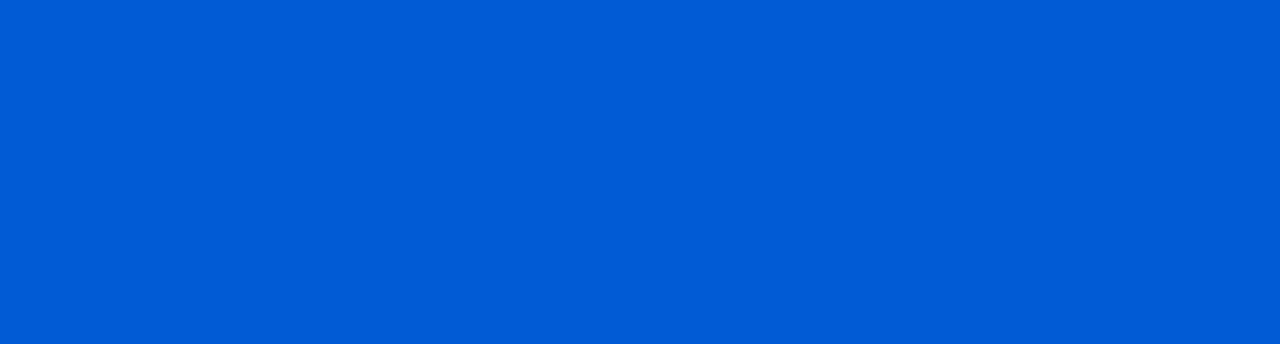
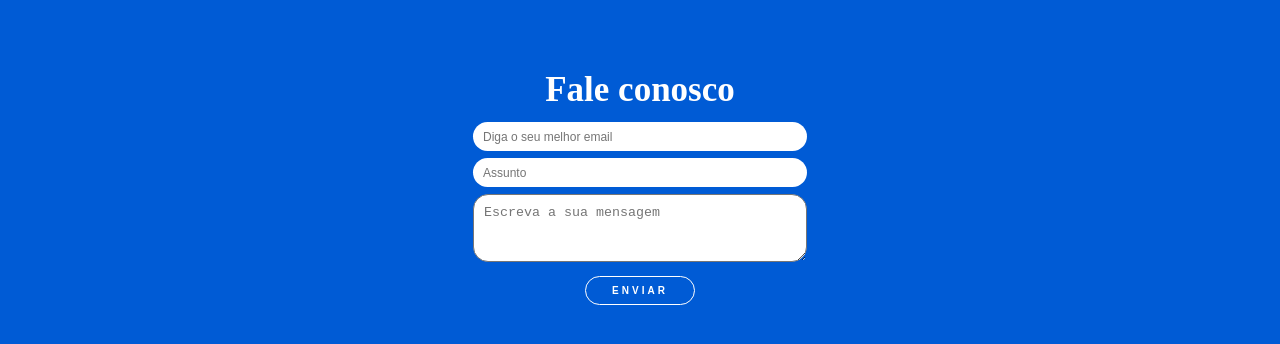
Before and after one commit to AnthonyH30/Gudi-Viagens, a React (Vite) app: page / in a window 1280 px wide. Shown: the part 450-794 px from the top of the page. Built offline with nearby package versions, Linux system fonts and the light colour scheme.

Commit message:
adding contact section

```diff
--- /dev/null
+++ b/src/Components/Contato/index.tsx
@@ -0,0 +1,21 @@
+import { memo } from "react";
+import Input from "../Input";
+import Title from "../Title";
+import './styles.scss';
+
+
+function Contato(){
+    return(
+        <div className="contato">
+            <Title style={{color: 'white'}} text="Fale conosco" />
+            <form>
+                <Input style={{width: '334px'}} placeholder="Diga o seu melhor email" />
+                <Input style={{width: '334px'}} placeholder="Assunto" />
+                <textarea placeholder="Escreva a sua mensagem"></textarea>
+                <button>Enviar</button>
+            </form>
+        </div>
+    )
+}
+
+export default memo(Contato);
--- /dev/null
+++ b/src/Components/Contato/styles.scss
@@ -0,0 +1,33 @@
+@import '../../Styles/variables.scss';
+@import '../../Styles/mixins.scss';
+
+.contato{
+    height: 385px;
+    width: 100%;
+    background-color: $bg-color-secondary;
+    @include center;
+    flex-direction: column;
+
+    form{
+        display: flex;
+        flex-direction: column;
+        gap: 7px;
+        margin-top: 12px;
+        @include center;
+
+        textarea{
+            border-radius: 15px;
+            padding: 10px;
+            outline: none;
+            height: 68px;
+            width: 334px;
+        }
+
+        button{
+            @include center;
+            @include btn;
+            border: 1px solid white;
+            margin-top: 7px;
+        }
+    }
+}
--- a/src/Components/Input/index.tsx
+++ b/src/Components/Input/index.tsx
@@ -3,8 +3,8 @@ import './styles.scss';
 
 type MyInputProps = React.DetailedHTMLProps<React.InputHTMLAttributes<HTMLInputElement>, HTMLInputElement>
 
-function Input({placeholder}: MyInputProps){
-    return <input type='text' placeholder={placeholder} />
+function Input({placeholder, style}: MyInputProps){
+    return <input type='text' style={style} placeholder={placeholder} />
 }
 
 export default memo(Input);
--- a/src/Pages/Home/index.tsx
+++ b/src/Pages/Home/index.tsx
@@ -1,5 +1,6 @@
 import React, { memo } from "react";
 import Banner from "../../Components/Banner";
+import Contato from "../../Components/Contato";
 import Header from "../../Components/Header";
 
 function Home(){
@@ -7,6 +8,7 @@ function Home(){
         <>
             <Header />
             <Banner />
+            <Contato />
         </>
     )
 }
--- a/src/Styles/global.scss
+++ b/src/Styles/global.scss
@@ -8,5 +8,4 @@
 
 body{
     background-color: $bg-color-secondary;
-    height: 300vh;
 }
```
